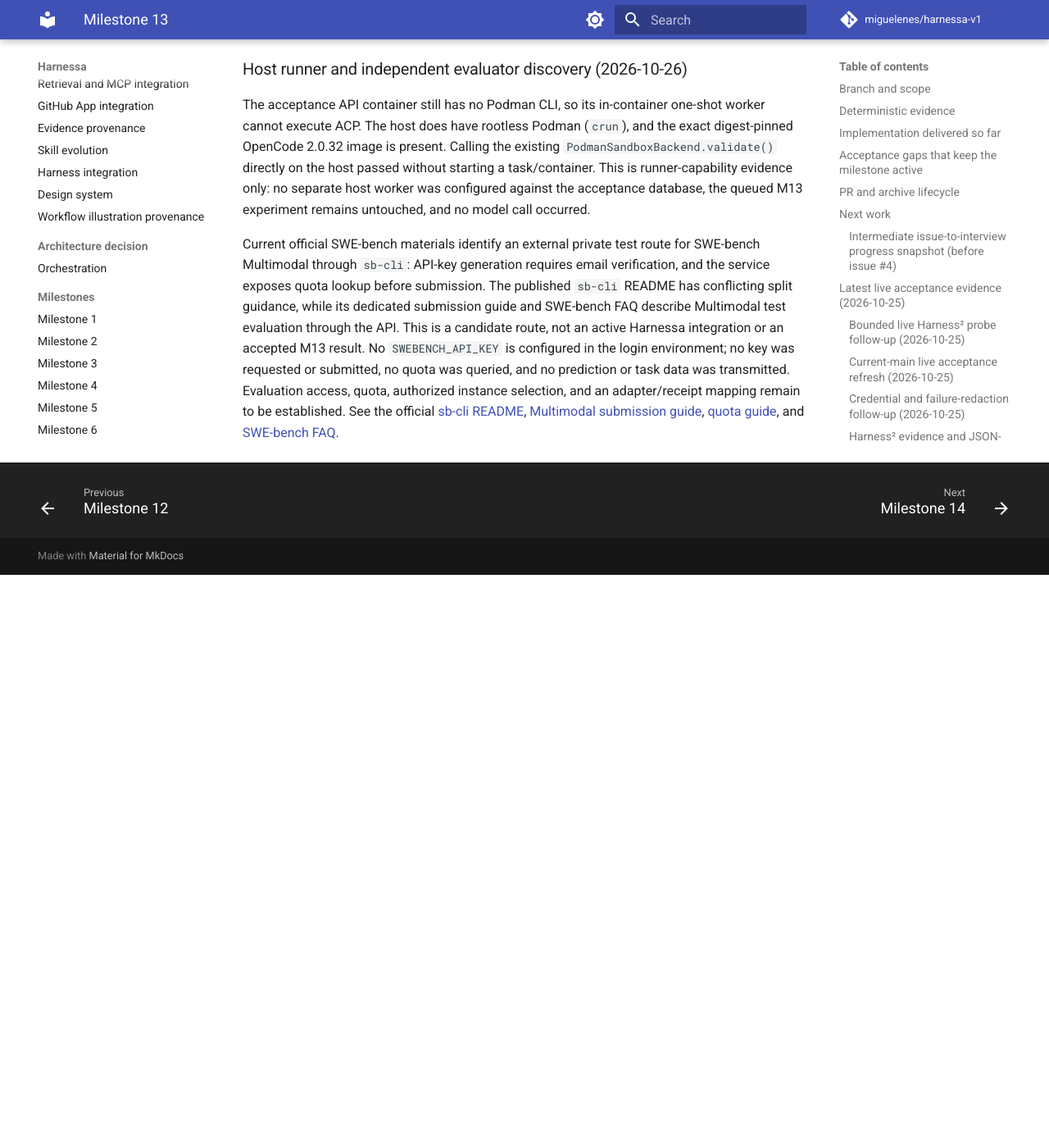
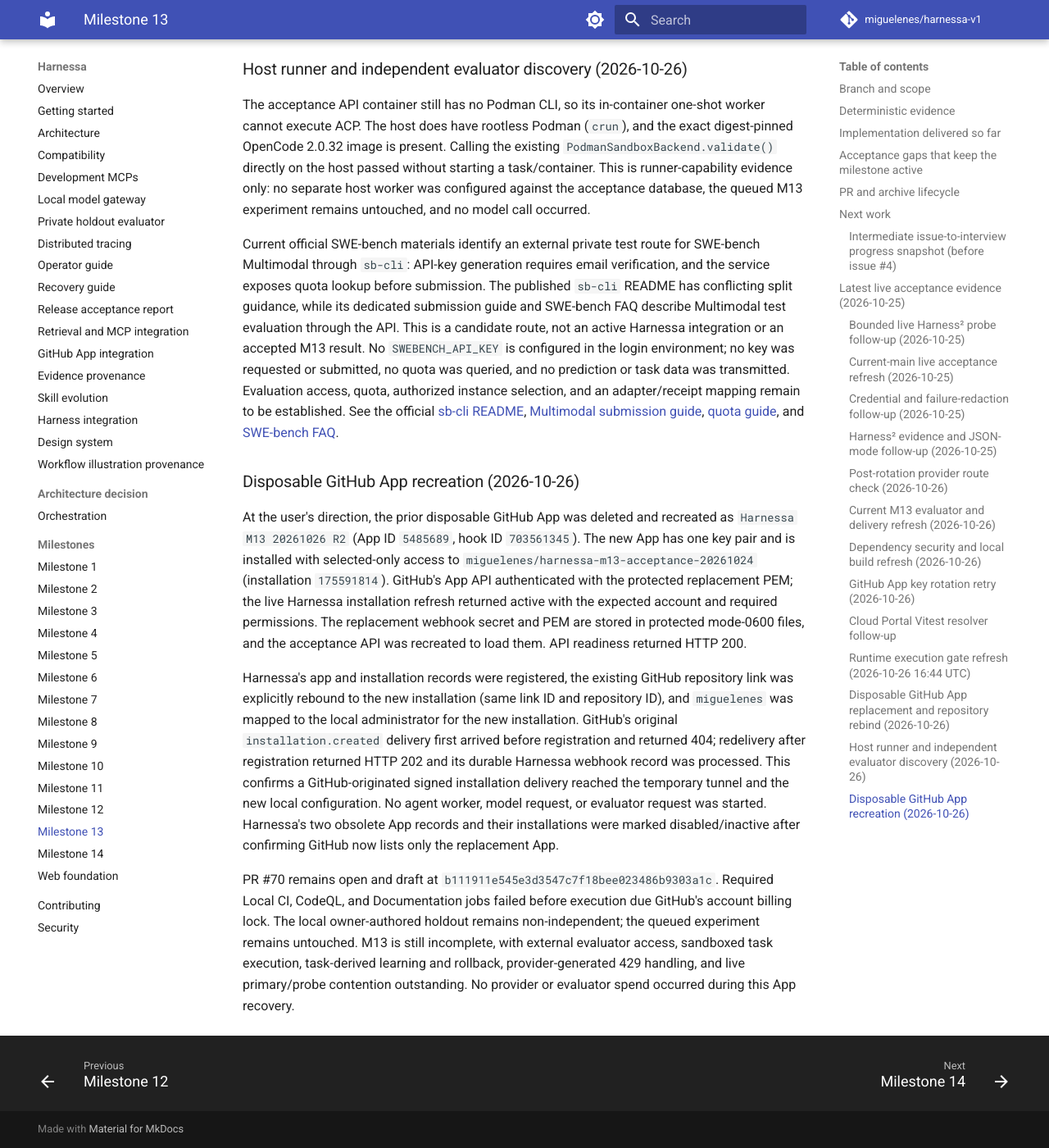
Before and after one commit to miguelenes/harnessa-v1, an MkDocs documentation site: the page built from docs/milestones/13.md, in a window 1280 px wide and 1400 px high, scrolled down 21477 px. Shown: the whole window at 82% size. Built offline with MkDocs 1.6.1 and Material for MkDocs 9.7.7, drawn with Linux system fonts in a browser that asks for light colours; comment, search, counter and statistics services are not loaded; before the commit the page ends 22178 px from its top, so only the background shows below that.

Commit message:
docs: record M13 GitHub App recovery

```diff
--- a/docs/acceptance-report.md
+++ b/docs/acceptance-report.md
@@ -438,3 +438,22 @@
 [Multimodal submission guide](https://www.swebench.com/sb-cli/submit-to-leaderboard/),
 [quota guide](https://www.swebench.com/sb-cli/user-guide/get-quotas/), and
 [SWE-bench FAQ](https://www.swebench.com/SWE-bench/faq/).
+
+### GitHub App recreation and live webhook recovery (2026-10-26)
+
+The user authorized deleting and recreating the disposable App. GitHub now lists
+only `Harnessa M13 20261026 R2` (App ID `5485689`) with one key pair, installed
+selected-only on `miguelenes/harnessa-m13-acceptance-20261024` (installation
+`175591814`). The new private key authenticated against GitHub's App API. The
+new webhook secret and key are in protected mode-0600 local files, and the API
+container was recreated to load them; readiness returned HTTP 200.
+
+Harnessa registered the new App and installation, verified required permissions,
+rebound the existing repository link while preserving its link and repository
+IDs, and mapped the `miguelenes` actor on the new installation. The real GitHub
+`installation.created` delivery was redelivered after setup, returned HTTP 202,
+and was processed by the webhook-only outbox pass. The two obsolete Harnessa App
+records and installations were disabled/inactivated after checking GitHub's
+current App inventory. No agent worker or model/evaluator request ran. This
+does not close the independent holdout or M13 execution gates. No provider or
+evaluator spend occurred during this recovery.
--- a/docs/milestones/13.md
+++ b/docs/milestones/13.md
@@ -298,3 +298,36 @@
 [Multimodal submission guide](https://www.swebench.com/sb-cli/submit-to-leaderboard/),
 [quota guide](https://www.swebench.com/sb-cli/user-guide/get-quotas/), and
 [SWE-bench FAQ](https://www.swebench.com/SWE-bench/faq/).
+
+### Disposable GitHub App recreation (2026-10-26)
+
+At the user's direction, the prior disposable GitHub App was deleted and
+recreated as `Harnessa M13 20261026 R2` (App ID `5485689`, hook ID
+`703561345`). The new App has one key pair and is installed with selected-only
+access to `miguelenes/harnessa-m13-acceptance-20261024` (installation
+`175591814`). GitHub's App API authenticated with the protected replacement PEM;
+the live Harnessa installation refresh returned active with the expected
+account and required permissions. The replacement webhook secret and PEM are
+stored in protected mode-0600 files, and the acceptance API was recreated to
+load them. API readiness returned HTTP 200.
+
+Harnessa's app and installation records were registered, the existing GitHub
+repository link was explicitly rebound to the new installation (same link ID
+and repository ID), and `miguelenes` was mapped to the local administrator for
+the new installation. GitHub's original `installation.created` delivery first
+arrived before registration and returned 404; redelivery after registration
+returned HTTP 202 and its durable Harnessa webhook record was processed. This
+confirms a GitHub-originated signed installation delivery reached the temporary
+tunnel and the new local configuration. No agent worker, model request, or
+evaluator request was started. Harnessa's two obsolete App records and their
+installations were marked disabled/inactive after confirming GitHub now lists
+only the replacement App.
+
+PR #70 remains open and draft at `b111911e545e3d3547c7f18bee023486b9303a1c`.
+Required Local CI, CodeQL, and Documentation jobs failed before execution due
+GitHub's account billing lock. The local owner-authored holdout remains
+non-independent; the queued experiment remains untouched. M13 is still
+incomplete, with external evaluator access, sandboxed task execution,
+task-derived learning and rollback, provider-generated 429 handling, and live
+primary/probe contention outstanding. No provider or evaluator spend occurred
+during this App recovery.
```
